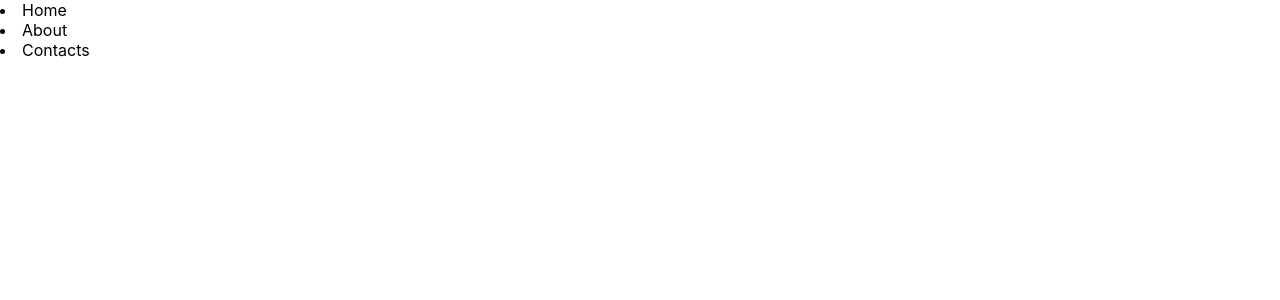
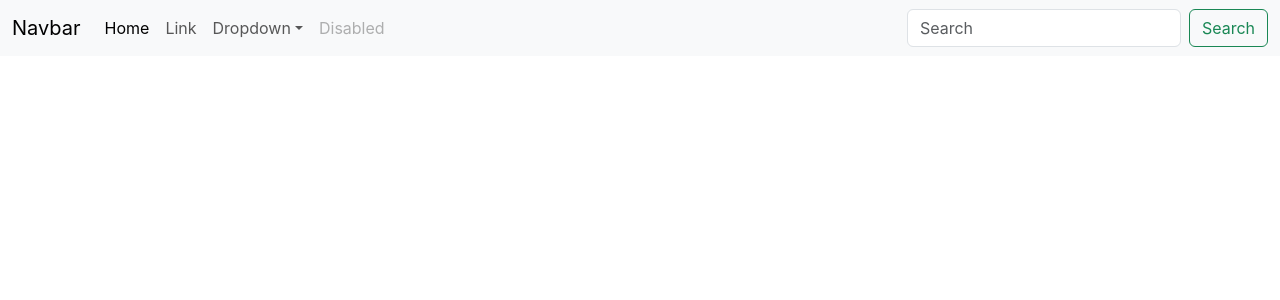
Before and after one commit to Kaushal185/Reactjs, a React (Create React App) app: page / in a window 1280 px wide. Shown: the top 300 px of the page. Built offline with nearby package versions, Linux system fonts and the light colour scheme.

Commit message:
bootstrap link is added in index.html file as <link and <script both

```diff
--- a/public/index.html
+++ b/public/index.html
@@ -15,6 +15,8 @@
       user's mobile device or desktop. See https://developers.google.com/web/fundamentals/web-app-manifest/
     -->
     <link rel="manifest" href="%PUBLIC_URL%/manifest.json" />
+    <link href="https://cdn.jsdelivr.net/npm/bootstrap@5.3.2/dist/css/bootstrap.min.css" rel="stylesheet" integrity="sha384-T3c6CoIi6uLrA9TneNEoa7RxnatzjcDSCmG1MXxSR1GAsXEV/Dwwykc2MPK8M2HN" crossorigin="anonymous">
+
     <!--
       Notice the use of %PUBLIC_URL% in the tags above.
       It will be replaced with the URL of the `public` folder during the build.
@@ -40,6 +42,5 @@
       To create a production bundle, use `npm run build` or `yarn build`.
     -->
   </body>
-  <script src="https://cdn.jsdelivr.net/npm/@popperjs/core@2.11.8/dist/umd/popper.min.js" integrity="sha384-I7E8VVD/ismYTF4hNIPjVp/Zjvgyol6VFvRkX/vR+Vc4jQkC+hVqc2pM8ODewa9r" crossorigin="anonymous"></script>
-  <script src="https://cdn.jsdelivr.net/npm/bootstrap@5.3.2/dist/js/bootstrap.min.js" integrity="sha384-BBtl+eGJRgqQAUMxJ7pMwbEyER4l1g+O15P+16Ep7Q9Q+zqX6gSbd85u4mG4QzX+" crossorigin="anonymous"></script>
+<script src="https://cdn.jsdelivr.net/npm/bootstrap@5.3.2/dist/js/bootstrap.bundle.min.js" integrity="..." crossorigin="anonymous"></script>
 </html>
--- a/src/App.js
+++ b/src/App.js
@@ -3,11 +3,42 @@
 
 function App() {
   return (
-      <nav>
-        <li>Home</li>
-        <li>About</li>
-        <li>Contacts</li>
-      </nav>
+<nav class="navbar navbar-expand-lg bg-body-tertiary">
+  <div class="container-fluid">
+    <a class="navbar-brand" href="#">Navbar</a>
+    <button class="navbar-toggler" type="button" data-bs-toggle="collapse" data-bs-target="#navbarSupportedContent" aria-controls="navbarSupportedContent" aria-expanded="false" aria-label="Toggle navigation">
+      <span class="navbar-toggler-icon"></span>
+    </button>
+    <div class="collapse navbar-collapse" id="navbarSupportedContent">
+      <ul class="navbar-nav me-auto mb-2 mb-lg-0">
+        <li class="nav-item">
+          <a class="nav-link active" aria-current="page" href="#">Home</a>
+        </li>
+        <li class="nav-item">
+          <a class="nav-link" href="#">Link</a>
+        </li>
+        <li class="nav-item dropdown">
+          <a class="nav-link dropdown-toggle" href="#" role="button" data-bs-toggle="dropdown" aria-expanded="false">
+            Dropdown
+          </a>
+          <ul class="dropdown-menu">
+            <li><a class="dropdown-item" href="#">Action</a></li>
+            <li><a class="dropdown-item" href="#">Another action</a></li>
+            <li><hr class="dropdown-divider"/></li>
+            <li><a class="dropdown-item" href="#">Something else here</a></li>
+          </ul>
+        </li>
+        <li class="nav-item">
+          <a class="nav-link disabled" aria-disabled="true">Disabled</a>
+        </li>
+      </ul>
+      <form class="d-flex" role="search">
+        <input class="form-control me-2" type="search" placeholder="Search" aria-label="Search"/>
+        <button class="btn btn-outline-success" type="submit">Search</button>
+      </form>
+    </div>
+  </div>
+</nav>
     );
 }
 
```
